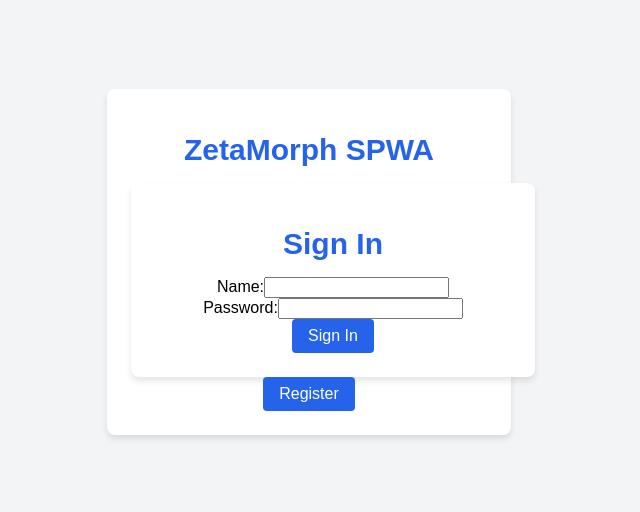
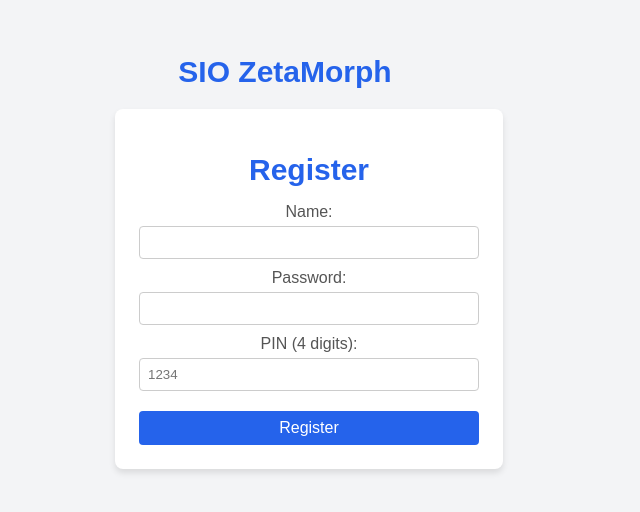
Before and after one commit to LEXICALALCHEMIST/REACTOR, a React (Vite) app: page / in a window 1280 px wide. Shown: the part 138-650 px from the top of the page, without its empty margins (355-995 px from the left). Built offline with nearby package versions, Linux system fonts and the light colour scheme; no server answers.

Commit message:
Moved To API Server before p2p

```diff
--- a/index.html
+++ b/index.html
@@ -4,10 +4,9 @@
     <meta charset="UTF-8" />
     <meta name="viewport" content="width=device-width, initial-scale=1.0" />
     <title>ZetaMorph SPWA</title>
-    <link rel="icon" type="image/x-icon" href="/favicon.ico" /> <!-- Add favicon -->
   </head>
   <body>
     <div id="root"></div>
-    <script type="module" src="/src/main.jsx"></script>
+    <script type="module" src="./src/main.jsx"></script>
   </body>
 </html>
--- a/src/app.jsx
+++ b/src/app.jsx
@@ -1,296 +1,91 @@
-import React, { useState, useEffect, useRef } from 'react';
-import SimplePeer from 'simple-peer';
-import 'webrtc-adapter';
+import React, { useState, useEffect } from 'react';
+import Register from '../src/components/register/Register.jsx';
+import Wallet from '../src/components/wallet/wallet.jsx';
+import CryptoJS from 'crypto-js';
 import './index.css';
-import Register from './components/register/Register.jsx';
-import SignIn from './components/register/SignIn.jsx';
-import { send } from '../src/ZM/ZTRL/send.js';
-import { update } from '../src/ZM/ZTRL/update.js';
-import { Cube } from '../src/ZM/MORPHCUBE/cube.js';
-import { SYMBOL_SEQUENCE } from '../src/ZM/core/SacredSymbols.js';
 
-
-// Polyfill for global (required for simple-peer in browser)
-if (typeof window !== 'undefined') {
-  window.global = window.global || window;
-  window.process = window.process || { env: {} };
-}
 
 function App() {
   const [user, setUser] = useState(null);
-  const [showRegister, setShowRegister] = useState(false);
-  const [ws, setWs] = useState(null);
-  const [targetDid, setTargetDid] = useState('');
-  const [amount, setAmount] = useState('');
-  const [peer, setPeer] = useState(null);
-  const [error, setError] = useState('');
-  const wsRef = useRef(null); // Track WebSocket instance
-  const isConnectingRef = useRef(false); // Prevent overlapping connections
-  const retryCountRef = useRef(0); // Track retry attempts
-  const maxRetries = 5;
-  const initialRetryDelay = 2000; // 2 seconds
+  const [pin, setPin] = useState('');
+  const [pinError, setPinError] = useState('');
 
-  // Function to connect to WebSocket with retry logic
-  const connectWebSocket = (retryDelay = initialRetryDelay) => {
-    if (isConnectingRef.current) {
-      console.log('WebSocket connection already in progress, skipping...');
-      return;
+  useEffect(() => {
+    const storedUser = localStorage.getItem('localuser');
+    if (storedUser) {
+      const parsedUser = JSON.parse(storedUser);
+      if (parsedUser && parsedUser.id && parsedUser.name && parsedUser.currentSKEL !== undefined && parsedUser.pin) {
+        // Prompt for PIN on return
+        if (!pin) {
+          return; // Wait for PIN input
+        }
+        const hashedPin = CryptoJS.SHA256(pin).toString();
+        if (hashedPin === parsedUser.pin) {
+          setUser(parsedUser);
+          setPin(''); // Clear PIN after success
+          setPinError('');
+        } else {
+          setPinError('Incorrect PIN. Try again.');
+        }
+      } else {
+        localStorage.removeItem('localuser'); // Clear invalid data
+      }
     }
-
-    isConnectingRef.current = true;
-    console.log('Attempting to connect to NEUROM WebSocket server...');
-const socket = new WebSocket('ws://192.168.1.166:8080');
-    wsRef.current = socket;
-
-    socket.onopen = () => {
-      console.log('Connected to NEUROM WebSocket server');
-      setWs(socket);
-      retryCountRef.current = 0; // Reset retry count on successful connection
-      isConnectingRef.current = false;
-
-      // If user is already logged in, re-register the device on reconnect
-      if (user) {
-        socket.send(JSON.stringify({
-          type: 'register',
-          did: user.id,
-          userData: user
-        }));
-      }
-    };
-
-    socket.onmessage = (event) => {
-      const data = JSON.parse(event.data);
-      console.log('Message from NEUROM:', data);
-
-      if (data.type === 'registered') {
-        console.log(`Device registered with DID: ${data.did}`);
-      } else if (data.type === 'found') {
-        console.log(`Device found: ${data.did} at ${data.ip}:${data.port}`);
-        initiatePeerConnection(data.ip, data.port, true); // Initiator
-      } else if (data.type === 'signal') {
-        initiatePeerConnection(null, null, false, data.signalData); // Receiver
-      } else if (data.type === 'not-found') {
-        setError(`Device not found: ${data.did}`);
-      } else if (data.type === 'error') {
-        setError(data.message);
-      }
-    };
-
-    socket.onclose = () => {
-      console.log('Disconnected from NEUROM WebSocket server');
-      setWs(null);
-      isConnectingRef.current = false;
-
-      if (retryCountRef.current < maxRetries) {
-        const delay = retryDelay * Math.pow(2, retryCountRef.current); // Exponential backoff
-        console.log(`Retrying WebSocket connection in ${delay/1000} seconds... (Attempt ${retryCountRef.current + 1}/${maxRetries})`);
-        setTimeout(() => {
-          retryCountRef.current += 1;
-          connectWebSocket(retryDelay);
-        }, delay);
-      } else {
-        setError('Failed to connect to NEUROM after maximum retries. Please ensure NEUROM is running.');
-      }
-    };
-
-    socket.onerror = (error) => {
-      console.error('WebSocket error:', error);
-      isConnectingRef.current = false;
-    };
-  };
-
-  // Establish WebSocket connection on app load
-  useEffect(() => {
-    connectWebSocket();
-
-    // Cleanup on unmount
-    return () => {
-      if (wsRef.current && wsRef.current.readyState === WebSocket.OPEN) {
-        wsRef.current.close();
-      }
-      isConnectingRef.current = false;
-      retryCountRef.current = 0;
-    };
-  }, []); // Run only once on mount
-
-  // Check LocalStorage for existing user on app load
-  useEffect(() => {
-    const storedUser = JSON.parse(localStorage.getItem('user'));
-    if (storedUser) {
-      setUser(storedUser);
-    }
-  }, []);
+  }, [pin]); // Re-run when PIN changes
 
   const handleRegister = (newUser) => {
-    setUser(newUser);
-    setShowRegister(false);
-  };
-
-  const handleSignIn = (signedInUser) => {
-    setUser(signedInUser);
-  };
-
-  const handleSignOut = () => {
-    setUser(null);
-    setPeer(null);
-  };
-
-  const initiatePeerConnection = (ip, port, isInitiator, signalData) => {
-    // Create a WebRTC peer connection using simple-peer
-    const p = new SimplePeer({
-      initiator: isInitiator,
-      trickle: false,
-      config: {
-        iceServers: [
-          { urls: 'stun:stun.l.google.com:19302' }
-        ]
-      }
-    });
-
-    // Handle incoming signaling data (for receiver)
-    if (!isInitiator && signalData) {
-      p.signal(signalData);
-    }
-
-    // Handle WebRTC signaling data (send to target via NEUROM)
-    p.on('signal', (signalData) => {
-      if (ws && ws.readyState === WebSocket.OPEN) {
-        ws.send(JSON.stringify({
-          type: 'signal',
-          targetDid: isInitiator ? targetDid : user.morphAddress, // For initiator: targetDid; for receiver: self
-          signalData
-        }));
-      }
-    });
-
-    // Handle connection establishment
-    p.on('connect', () => {
-      console.log(`Connected to peer: ${isInitiator ? targetDid : 'unknown initiator'}`);
-      setPeer(p);
-
-      if (isInitiator) {
-        // Send LSD transaction to the target device
-        const transaction = {
-          intent: 'PUSH',
-          value: parseInt(amount),
-          morphPin: '◇◇●●',
-          target: targetDid
-        };
-        p.send(JSON.stringify(transaction));
-        setError(`Sent ${amount} LSD to ${targetDid}`);
-      }
-    });
-
-    // Handle incoming data (e.g., transaction or confirmation)
-    p.on('data', async (data) => {
-      console.log('Received data from peer:', data.toString());
-      try {
-        const transaction = JSON.parse(data.toString());
-        if (transaction.intent === 'PUSH') {
-          // Process the incoming LSD transaction using Cube
-          const cube = new Cube(user);
-          const newSkeletonJson = await cube.receiveRequest(transaction.value, transaction.morphPin);
-
-          // Update user's currentSKEL with the new value
-          const newSkeleton = JSON.parse(newSkeletonJson);
-          const newValue = parseInt(newSkeleton.units.slice(0, newSkeleton.numberLength).map(u => SYMBOL_SEQUENCE.indexOf(u.currentSymbol)).join('') || '0', 10);
-          const updatedUser = { ...user, currentSKEL: newValue };
-          localStorage.setItem('user', JSON.stringify(updatedUser));
-          setUser(updatedUser);
-          setError(`Received ${transaction.value} LSD from peer`);
-        }
-      } catch (err) {
-        console.error('Failed to process incoming transaction:', err);
-        setError('Failed to process incoming transaction.');
-      }
-    });
-
-    p.on('error', (err) => {
-      console.error('WebRTC error:', err);
-      setError('Failed to connect to peer.');
-    });
-  };
-
-  const handleSend = () => {
-    if (!targetDid || !amount) {
-      setError('Please enter a target MorphAddress and amount.');
-      return;
-    }
-
-    if (parseInt(amount) > user.currentSKEL) {
-      setError('Insufficient LSD balance.');
-      return;
-    }
-
-    // Query NEUROM to find the target device
-    if (ws && ws.readyState === WebSocket.OPEN) {
-      ws.send(JSON.stringify({
-        type: 'find',
-        targetDid
-      }));
-    } else {
-      setError('Not connected to NEUROM. Please try again.');
+    if (newUser && newUser.id && newUser.name && newUser.currentSKEL !== undefined && newUser.pin) {
+      setUser(newUser);
+      localStorage.setItem('localuser', JSON.stringify(newUser));
+      console.log('Registered user:', newUser);
     }
   };
 
-  if (!user) {
-    return showRegister ? (
-      <Register onRegister={handleRegister} ws={ws} />
-    ) : (
-      <div className="card">
-        <h1 className="heading">ZetaMorph SPWA</h1>
-        <SignIn onSignIn={handleSignIn} ws={ws} />
-        <button
-          onClick={() => setShowRegister(true)}
-          className="button mt-4"
-        >
-          Register
-        </button>
+  if (user) {
+    return (
+      <div className="App">
+        <Wallet user={user} />
       </div>
     );
   }
 
   return (
-    <div className="card">
-      <h1 className="heading">ZetaMorph SPWA</h1>
-      <p className="description">
-        Welcome, {user.name}! Your current LSD balance: {user.currentSKEL}
-      </p>
-      <p className="note">
-        Your MorphAddress: {user.morphAddress}
-      </p>
-      <p className="note">
-        This app will handle LSD transfers via ZTRL and mesh routing to Chronos via NEUROM.
-      </p>
-      {error && <p className="text-red-500">{error}</p>}
-      <div>
-        <label>
-          Target MorphAddress:
+    <div className="App">
+      <h1 className="heading">SIO ZetaMorph</h1>
+      {localStorage.getItem('localuser') && !user && (
+        <div className="card">
+          <h2 className="heading">Enter PIN</h2>
           <input
             type="text"
-            value={targetDid}
-            onChange={(e) => setTargetDid(e.target.value)}
+            value={pin}
+            onChange={(e) => setPin(e.target.value)}
+            maxLength={4}
             className="border p-2 m-2"
-            placeholder="e.g., did:zeta:user2"
+            placeholder="1234"
           />
-        </label>
-        <label>
-          Amount:
-          <input
-            type="number"
-            value={amount}
-            onChange={(e) => setAmount(e.target.value)}
-            className="border p-2 m-2"
-            placeholder="e.g., 300"
-          />
-        </label>
-        <button onClick={handleSend} className="button">
-          Send LSD
-        </button>
-        <button onClick={handleSignOut} className="button ml-2">
-          Sign Out
-        </button>
-      </div>
+          {pinError && <p className="text-red-500">{pinError}</p>}
+          <button
+            onClick={() => {
+              if (pin && pin.length === 4) {
+                const storedUser = JSON.parse(localStorage.getItem('localuser'));
+                const hashedPin = CryptoJS.SHA256(pin).toString();
+                if (hashedPin === storedUser.pin) {
+                  setUser(storedUser);
+                  setPin('');
+                  setPinError('');
+                } else {
+                  setPinError('Incorrect PIN. Try again.');
+                }
+              }
+            }}
+            className="button"
+            disabled={!pin || pin.length !== 4}
+          >
+            Submit PIN
+          </button>
+        </div>
+      )}
+      {!localStorage.getItem('localuser') && <Register onRegister={handleRegister} />}
     </div>
   );
 }
--- a/src/components/register/Register.jsx
+++ b/src/components/register/Register.jsx
@@ -1,56 +1,61 @@
-import React, { useState } from 'react';
+import React, { useState, useEffect } from 'react';
 import CryptoJS from 'crypto-js';
+import './register.css';
 
-function Register({ onRegister, ws }) {
+function Register({ onRegister }) {
   const [name, setName] = useState('');
   const [password, setPassword] = useState('');
+  const [pin, setPin] = useState('');
   const [error, setError] = useState('');
 
-  const handleRegister = () => {
-    if (!name || !password) {
-      setError('Name and password are required.');
+  useEffect(() => {
+    // Clear invalid localuser data on mount
+    const storedUser = localStorage.getItem('localuser');
+    if (storedUser) {
+      const parsedUser = JSON.parse(storedUser);
+      if (!parsedUser || !parsedUser.id || !parsedUser.name || !parsedUser.pin) {
+        localStorage.removeItem('localuser');
+      }
+    }
+  }, []);
+
+  const handleRegister = async (e) => {
+    e.preventDefault();
+    if (!name || !password || !pin || pin.length !== 4 || !/^\d+$/.test(pin)) {
+      setError('Name, password, and a 4-digit PIN are required.');
       return;
     }
 
-    // Generate a unique DID (simple timestamp-based for now)
-    const did = `did:zeta:user_${Date.now()}`;
+    setError(''); // Clear previous errors
+    const id = `did:zeta:user_${Date.now()}_${Math.random().toString(36).substr(2, 8)}`;
+    const morphAddress = id;
+    const hashedPassword = CryptoJS.SHA256(password).toString();
+    const hashedPin = CryptoJS.SHA256(pin).toString(); // Hash the PIN for security
 
-    // Hash the password using CryptoJS
-    const hashedPassword = CryptoJS.SHA256(password).toString();
-
-    // Create user object with initial skeleton value and morphAddress
-    const user = {
-      id: did,
-      name,
-      password: hashedPassword,
-      currentSKEL: 6483, // Initial balance, same as testUser.js
-      morphAddress: did // Use DID as the morphAddress for now
-    };
-
-    // Store user in LocalStorage
-    localStorage.setItem('user', JSON.stringify(user));
-
-    // Send registration info to NEUROM via WebSocket
-    if (ws && ws.readyState === WebSocket.OPEN) {
-      ws.send(JSON.stringify({
-        type: 'register',
-        did,
-        userData: user
-      }));
-    } else {
-      setError('Failed to connect to NEUROM. Please try again.');
-      return;
+    try {
+      const response = await fetch('http://192.168.1.166:3001/api/login', {
+        method: 'POST',
+        headers: { 'Content-Type': 'application/json' },
+        body: JSON.stringify({ name, password: hashedPassword }),
+      });
+      const data = await response.json();
+      if (data.error) {
+        throw new Error(data.error);
+      }
+      const newUser = { id, name, currentSKEL: data.currentSKEL, morphAddress, pin: hashedPin };
+      localStorage.setItem('localuser', JSON.stringify(newUser));
+      onRegister(newUser); // Trigger parent action
+    } catch (err) {
+      console.error('Registration error:', err);
+      setError(err.message || 'Failed to register. Try again.');
     }
-
-    // Notify parent component of successful registration
-    onRegister(user);
   };
 
   return (
     <div className="card">
       <h1 className="heading">Register</h1>
       {error && <p className="text-red-500">{error}</p>}
-      <div>
+      <form onSubmit={handleRegister}>
         <label>
           Name:
           <input
@@ -60,8 +65,6 @@ function Register({ onRegister, ws }) {
             className="border p-2 m-2"
           />
         </label>
-      </div>
-      <div>
         <label>
           Password:
           <input
@@ -71,10 +74,21 @@ function Register({ onRegister, ws }) {
             className="border p-2 m-2"
           />
         </label>
-      </div>
-      <button onClick={handleRegister} className="button">
-        Register
-      </button>
+        <label>
+          PIN (4 digits):
+          <input
+            type="text"
+            value={pin}
+            onChange={(e) => setPin(e.target.value)}
+            maxLength={4}
+            className="border p-2 m-2"
+            placeholder="1234"
+          />
+        </label>
+        <button type="submit" className="button">
+          Register
+        </button>
+      </form>
     </div>
   );
 }
--- a/src/components/register/SignIn.jsx
+++ b/src/components/register/SignIn.jsx
@@ -1,43 +1,12 @@
 import React, { useState } from 'react';
-import CryptoJS from 'crypto-js';
 
-function SignIn({ onSignIn, ws }) {
+function SignIn({ onSignIn }) {
   const [name, setName] = useState('');
   const [password, setPassword] = useState('');
   const [error, setError] = useState('');
 
   const handleSignIn = () => {
-    // Retrieve user from LocalStorage
-    const storedUser = JSON.parse(localStorage.getItem('user'));
-
-    if (!storedUser) {
-      setError('No user found. Please register first.');
-      return;
-    }
-
-    // Hash the input password for comparison
-    const hashedPassword = CryptoJS.SHA256(password).toString();
-
-    // Verify credentials
-    if (storedUser.name === name && storedUser.password === hashedPassword) {
-      setError('');
-
-      // Register device with NEUROM on sign-in
-      if (ws && ws.readyState === WebSocket.OPEN) {
-        ws.send(JSON.stringify({
-          type: 'register',
-          did: storedUser.id,
-          userData: storedUser
-        }));
-      } else {
-        setError('Failed to connect to NEUROM. Please try again.');
-        return;
-      }
-
-      onSignIn(storedUser);
-    } else {
-      setError('Invalid name or password.');
-    }
+    onSignIn({ name, password });
   };
 
   return (
--- a/src/ZM/ZTRL/receive.js
+++ b/src/components/register/register.css
@@ -1,42 +1,56 @@
-export async function receive(sendObject) {
-  // Define the placeholder MORPH PIN
-  const VALID_MORPH_PIN = '◇◇●●';
+.card {
+  max-width: 400px;
+  margin: 20px auto;
+  padding: 20px;
+  background-color: #ffffff;
+  border-radius: 8px;
+  box-shadow: 0 2px 4px rgba(0, 0, 0, 0.1);
+}
 
-  // Validate the send object structure
-  if (!sendObject || typeof sendObject !== 'object') {
-    throw new Error('ZTRL receive: Invalid send object format');
-  }
+.heading {
+  font-size: 24px;
+  font-weight: bold;
+  text-align: center;
+  margin-bottom: 20px;
+  color: #333333;
+}
 
-  const { intent, value, morphPin, target } = sendObject;
+label {
+  display: block;
+  margin-bottom: 10px;
+  font-size: 16px;
+  color: #555555;
+}
 
-  // Validate the intent
-  if (intent !== 'PUSH') {
-    throw new Error('ZTRL receive: Intent must be PUSH');
-  }
+input {
+  width: 100%;
+  padding: 8px;
+  margin-top: 5px;
+  border: 1px solid #cccccc;
+  border-radius: 4px;
+  box-sizing: border-box;
+}
 
-  // Validate the value
-  if (typeof value !== 'number' || value < 0 || !Number.isInteger(value)) {
-    throw new Error('ZTRL receive: Value must be a non-negative integer');
-  }
+.button {
+  display: block;
+  width: 100%;
+  padding: 10px;
+  margin-top: 20px;
+  background-color: #007bff;
+  color: white;
+  border: none;
+  border-radius: 4px;
+  cursor: pointer;
+  font-size: 16px;
+}
 
-  // Validate the MORPH PIN
-  if (morphPin !== VALID_MORPH_PIN) {
-    throw new Error('ZTRL receive: Invalid MORPH PIN. Verification failed.');
-  }
+.button:hover {
+  background-color: #0056b3;
+}
 
-  // Validate the target
-  if (target !== 'Dummy2') {
-    throw new Error('ZTRL receive: Target must be Dummy2');
-  }
-
-  // Log receipt from NEUROM
-  console.log(`ZTRL received from NEUROM: Intent: ${intent}, value: ${value}, MORPHPIN: ${morphPin}, Target: ${target}`);
-
-  // Create the morphOp object
-  const morphOp = {
-    INTENT: intent,
-    VALUE: value
-  };
-
-  return morphOp;
+.text-red-500 {
+  color: #dc3545;
+  font-size: 14px;
+  margin-top: 10px;
+  text-align: center;
 }
--- /dev/null
+++ b/src/components/wallet/wallet.css
@@ -0,0 +1,22 @@
+.wallet {
+  max-width: 300px;
+  margin: 20px auto;
+  padding: 20px;
+  background-color: #ffffff;
+  border-radius: 8px;
+  box-shadow: 0 2px 4px rgba(0, 0, 0, 0.1);
+  text-align: center;
+}
+
+.wallet-heading {
+  font-size: 20px;
+  font-weight: bold;
+  margin-bottom: 15px;
+  color: #333333;
+}
+
+.wallet p {
+  font-size: 16px;
+  color: #555555;
+  margin: 5px 0;
+}
--- /dev/null
+++ b/src/components/wallet/wallet.jsx
@@ -0,0 +1,15 @@
+import React from 'react';
+
+function Wallet({ user }) {
+  if (!user) return null;
+
+  return (
+    <div className="wallet">
+      <h2 className="wallet-heading">Wallet</h2>
+      <p>Name: {user.name}</p>
+      <p>Balance: {user.currentSKEL} LSD</p>
+    </div>
+  );
+}
+
+export default Wallet;
```
Also changed, not shown: user/testUser.js (deleted, +0 -7 lines).
